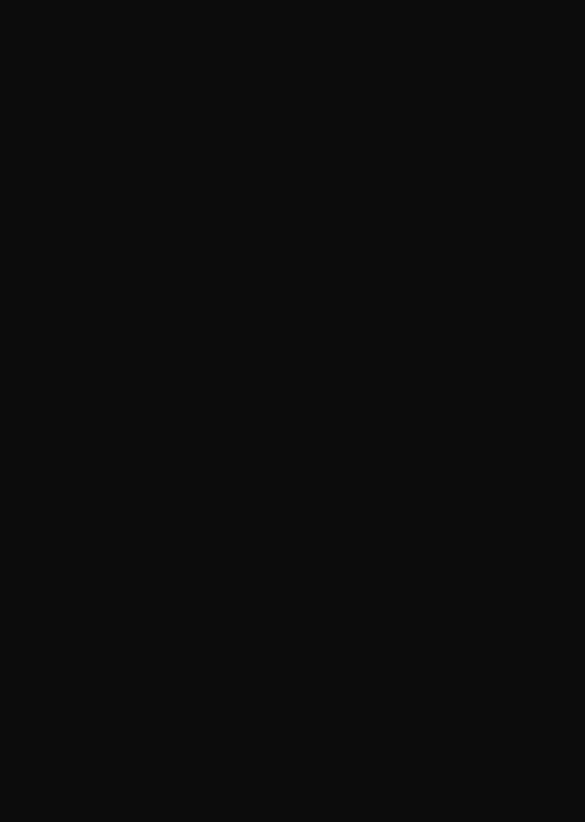
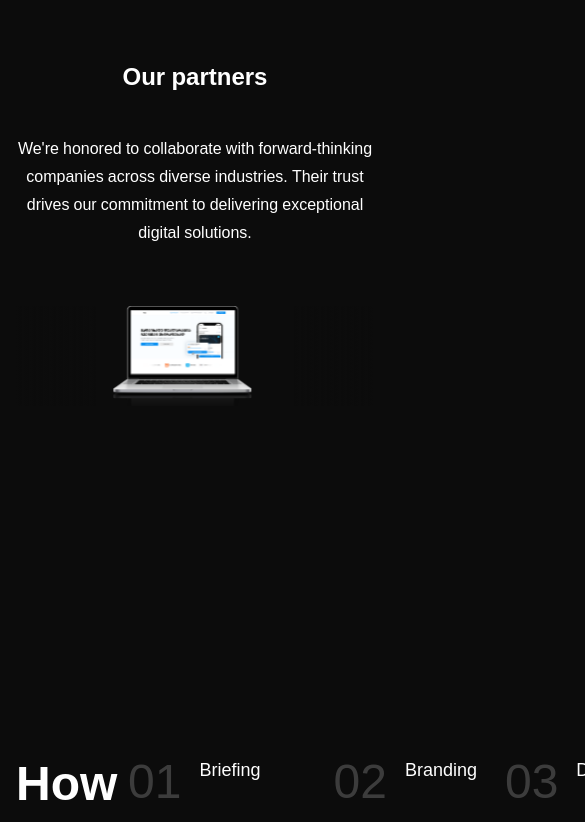
Before and after one commit to NikolozBeqauri/teamProfile, a Next.js app: page /en in a window 390 px wide. Shown: the part 1000-1822 px from the top of the page, 585 px wide, since content can reach past the window. Before the commit the page ends 1000 px from the top, so only its background shows below. Built offline with nearby package versions, Linux system fonts and the light colour scheme.

Commit message:
feat: added partners responsive

```diff
--- a/app/[locale]/page.tsx
+++ b/app/[locale]/page.tsx
@@ -15,7 +15,12 @@ export default function HomePage() {
       <NavigationRender />
       <Hero/>
       <ServiceSection/>
-
+      <OurPartners/>
+      <HowWeWork/>
+      <OurCases/>
+      <OurTeam/>
+      <Contact/>
+      <FooterSection/>
     </div>
   );
 }
--- a/app/components/OurPartners/OurPartners.module.scss
+++ b/app/components/OurPartners/OurPartners.module.scss
@@ -29,3 +29,44 @@
     max-width: 750px;
     width: 100%;
 }
+
+@media (max-width:1024px) {
+    .wrapper {
+        padding: 0px 16px;
+        align-items: center;
+    }
+
+    .texts h2 {
+        text-align: center;
+        font-size: 36px;
+        margin-top: 50px;
+    }
+
+    .texts p {
+        text-align: center;
+    }
+}
+
+@media (max-width: 850px) {
+    .texts h2 {
+        font-size: 32px;
+    }
+}
+
+@media (max-width: 768px) {
+    .wrapper {
+        gap: 60px;
+    }
+    .texts h2 {
+        font-size: 28px;
+    }
+    .texts p {
+       font-size: 16px;
+    }
+}
+
+@media (max-width: 630px) {
+    .texts h2 {
+        font-size: 24px;
+    }
+}
--- a/app/components/UserSlider/UserSlider.module.scss
+++ b/app/components/UserSlider/UserSlider.module.scss
@@ -3,6 +3,7 @@
 .wrapper {
   position: relative;
   overflow: hidden;
+  width: 100%;
 }
 
 .gradientLeft,
@@ -24,8 +25,7 @@
 .gradientRight {
   right: 0;
   background: linear-gradient(to left, $primaryDark, transparent);
-    z-index: 2;
-
+  z-index: 2;
 }
 
 .image {
```
